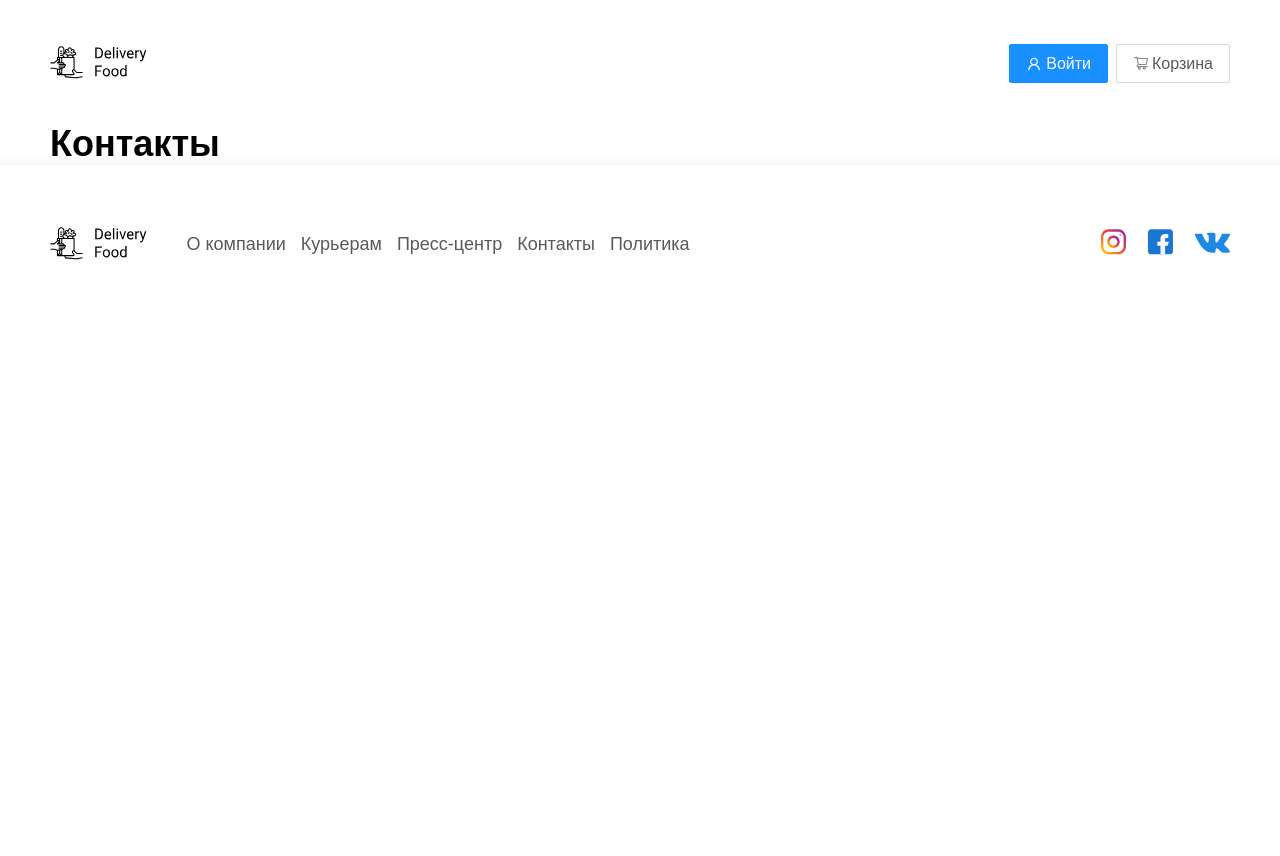
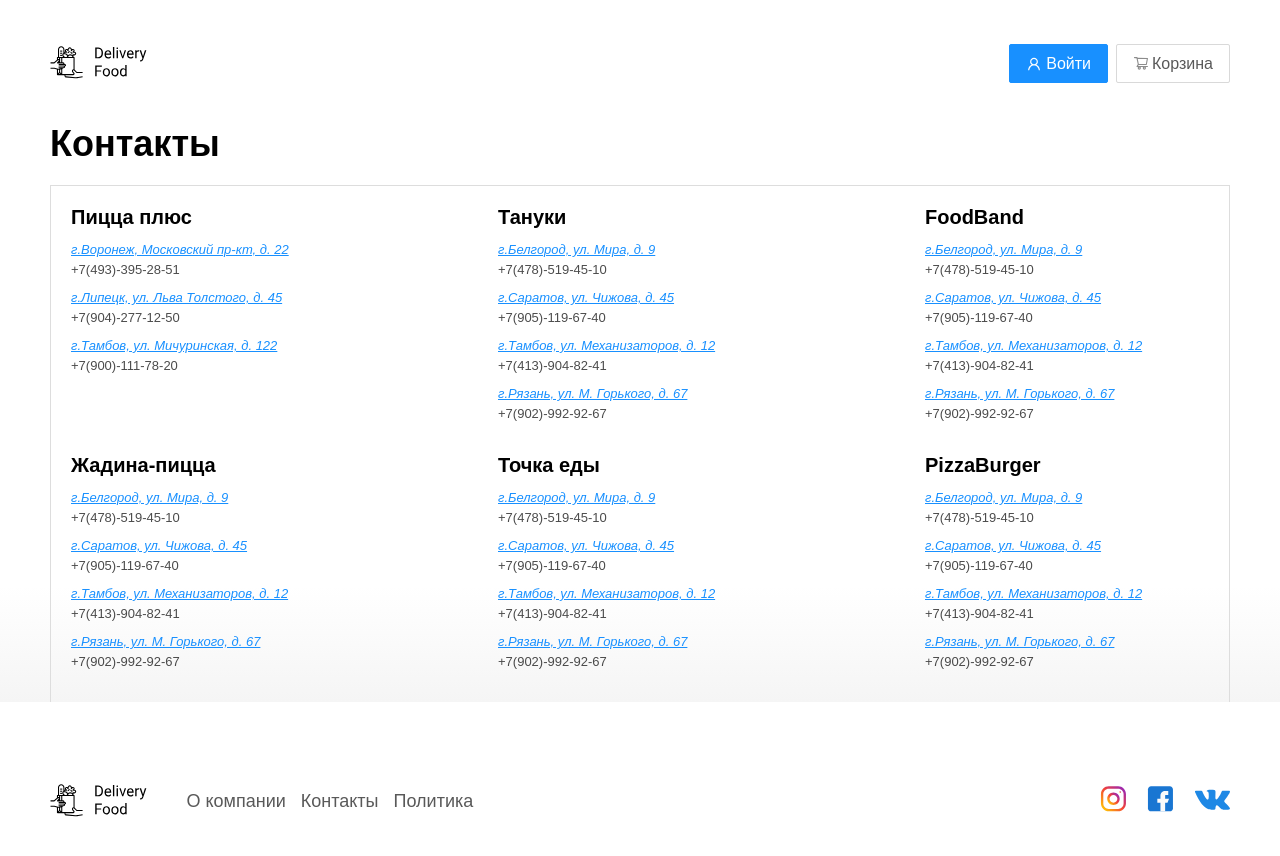
Before and after one commit to MoonSh9de/Delivery-vue, a Vue app: page /contacts in a window 1280 px wide. Shown: the top 856 px of the page. Before the commit the page ends 800 px from the top, so only its background shows below. Built offline with nearby package versions, Linux system fonts and the light colour scheme.

Commit message:
Added page with informfation about restaraunts contacts (test)

```diff
--- a/src/components/Footer.vue
+++ b/src/components/Footer.vue
@@ -7,8 +7,6 @@
                 <div class="footer_content">
                     <ul class="footer__links">
                         <li><router-link to='/about' class="footer__link">О компании</router-link></li>
-                        <li><router-link to='#' class="footer__link">Курьерам</router-link></li>
-                        <li><router-link to='#' class="footer__link">Пресс-центр</router-link></li>
                         <li><router-link to='/contacts' class="footer__link">Контакты</router-link></li>
                         <li><router-link to='/policy' class="footer__link">Политика</router-link></li>
                     </ul>
--- a/src/views/ContactsView.vue
+++ b/src/views/ContactsView.vue
@@ -1,16 +1,163 @@
 <template>
      <main class="main">
 		<div class="container">
-            <h1 class="title">Контакты</h1>
+            <h1 class="title ">Контакты</h1>
             <section class="contacts">
                 <div class="contact">
-                    <h3 class="contact__town"></h3>
+                    <!-- Сделать ссылку!! -->
+                    <h3 class="contact__rest">Пицца плюс</h3>
                     <ul class="contact__info">
-                        <address class="contact__address"></address>
-                        <a href="" class="contact__phone"></a>
+                        <address class="contact__address">г.Воронеж, Московский пр-кт, д. 22</address>
+                        <a href="tel:+74873452211" class="contact__phone">+7(493)-395-28-51</a>
+                    </ul>
+                    <ul class="contact__info">
+                        <address class="contact__address">г.Липецк, ул. Льва Толстого, д. 45</address>
+                        <a href="tel:+74873452211" class="contact__phone">+7(904)-277-12-50</a>
+                    </ul>
+                    <ul class="contact__info">
+                        <address class="contact__address">г.Тамбов, ул. Мичуринская, д. 122</address>
+                        <a href="tel:+74873452211" class="contact__phone">+7(900)-111-78-20</a>
+                    </ul>
+
+                </div>
+                <div class="contact">
+                    <h3 class="contact__rest">Тануки</h3>
+                    <ul class="contact__info">
+                        <address class="contact__address">г.Белгород, ул. Мира, д. 9</address>
+                        <a href="tel:+74873452211" class="contact__phone">+7(478)-519-45-10</a>
+                    </ul>
+                    <ul class="contact__info">
+                        <address class="contact__address">г.Саратов, ул. Чижова, д. 45</address>
+                        <a href="tel:+74873452211" class="contact__phone">+7(905)-119-67-40</a>
+                    </ul>
+                    <ul class="contact__info">
+                        <address class="contact__address">г.Тамбов, ул. Механизаторов, д. 12</address>
+                        <a href="tel:+74873452211" class="contact__phone">+7(413)-904-82-41</a>
+                    </ul>
+                    <ul class="contact__info">
+                        <address class="contact__address">г.Рязань, ул. М. Горького, д. 67</address>
+                        <a href="tel:+74873452211" class="contact__phone">+7(902)-992-92-67</a>
+                    </ul>
+                </div>
+                <div class="contact">
+                    <h3 class="contact__rest">FoodBand</h3>
+                    <ul class="contact__info">
+                        <address class="contact__address">г.Белгород, ул. Мира, д. 9</address>
+                        <a href="tel:+74873452211" class="contact__phone">+7(478)-519-45-10</a>
+                    </ul>
+                    <ul class="contact__info">
+                        <address class="contact__address">г.Саратов, ул. Чижова, д. 45</address>
+                        <a href="tel:+74873452211" class="contact__phone">+7(905)-119-67-40</a>
+                    </ul>
+                    <ul class="contact__info">
+                        <address class="contact__address">г.Тамбов, ул. Механизаторов, д. 12</address>
+                        <a href="tel:+74873452211" class="contact__phone">+7(413)-904-82-41</a>
+                    </ul>
+                    <ul class="contact__info">
+                        <address class="contact__address">г.Рязань, ул. М. Горького, д. 67</address>
+                        <a href="tel:+74873452211" class="contact__phone">+7(902)-992-92-67</a>
+                    </ul>
+                </div>
+                <div class="contact">
+                    <h3 class="contact__rest">Жадина-пицца</h3>
+                    <ul class="contact__info">
+                        <address class="contact__address">г.Белгород, ул. Мира, д. 9</address>
+                        <a href="tel:+74873452211" class="contact__phone">+7(478)-519-45-10</a>
+                    </ul>
+                    <ul class="contact__info">
+                        <address class="contact__address">г.Саратов, ул. Чижова, д. 45</address>
+                        <a href="tel:+74873452211" class="contact__phone">+7(905)-119-67-40</a>
+                    </ul>
+                    <ul class="contact__info">
+                        <address class="contact__address">г.Тамбов, ул. Механизаторов, д. 12</address>
+                        <a href="tel:+74873452211" class="contact__phone">+7(413)-904-82-41</a>
+                    </ul>
+                    <ul class="contact__info">
+                        <address class="contact__address">г.Рязань, ул. М. Горького, д. 67</address>
+                        <a href="tel:+74873452211" class="contact__phone">+7(902)-992-92-67</a>
+                    </ul>
+                </div>
+                <div class="contact">
+                    <h3 class="contact__rest">Точка еды</h3>
+                    <ul class="contact__info">
+                        <address class="contact__address">г.Белгород, ул. Мира, д. 9</address>
+                        <a href="tel:+74873452211" class="contact__phone">+7(478)-519-45-10</a>
+                    </ul>
+                    <ul class="contact__info">
+                        <address class="contact__address">г.Саратов, ул. Чижова, д. 45</address>
+                        <a href="tel:+74873452211" class="contact__phone">+7(905)-119-67-40</a>
+                    </ul>
+                    <ul class="contact__info">
+                        <address class="contact__address">г.Тамбов, ул. Механизаторов, д. 12</address>
+                        <a href="tel:+74873452211" class="contact__phone">+7(413)-904-82-41</a>
+                    </ul>
+                    <ul class="contact__info">
+                        <address class="contact__address">г.Рязань, ул. М. Горького, д. 67</address>
+                        <a href="tel:+74873452211" class="contact__phone">+7(902)-992-92-67</a>
+                    </ul>
+                </div>
+                <div class="contact">
+                    <h3 class="contact__rest">PizzaBurger</h3>
+                    <ul class="contact__info">
+                        <address class="contact__address">г.Белгород, ул. Мира, д. 9</address>
+                        <a href="tel:+74873452211" class="contact__phone">+7(478)-519-45-10</a>
+                    </ul>
+                    <ul class="contact__info">
+                        <address class="contact__address">г.Саратов, ул. Чижова, д. 45</address>
+                        <a href="tel:+74873452211" class="contact__phone">+7(905)-119-67-40</a>
+                    </ul>
+                    <ul class="contact__info">
+                        <address class="contact__address">г.Тамбов, ул. Механизаторов, д. 12</address>
+                        <a href="tel:+74873452211" class="contact__phone">+7(413)-904-82-41</a>
+                    </ul>
+                    <ul class="contact__info">
+                        <address class="contact__address">г.Рязань, ул. М. Горького, д. 67</address>
+                        <a href="tel:+74873452211" class="contact__phone">+7(902)-992-92-67</a>
                     </ul>
                 </div>
             </section>
         </div>
     </main>
 </template>
+
+<style>
+.contacts {
+    display: flex;
+    justify-content: space-between;
+    gap: 2rem;
+    flex-wrap: wrap;
+    padding: 2rem;
+    margin: 2rem 0;
+
+    border: 1px solid var(--gray-bg-color);
+    border-bottom: none;
+
+}
+
+.contact {
+    width: 284px;
+}
+
+.contact__rest {
+    font-size: 2rem;
+}
+.contact__info {
+    margin: 1.3rem 0;
+
+    font-size: 1.3rem;
+}
+
+.contact__address {
+    margin-bottom: 0.5rem;
+
+    color: var(--blue-color);
+    text-decoration: underline;
+}
+
+.contact__phone {
+    color: var(--black-color);
+    text-decoration: none;
+    opacity: 0.7;
+}
+
+</style>
```
